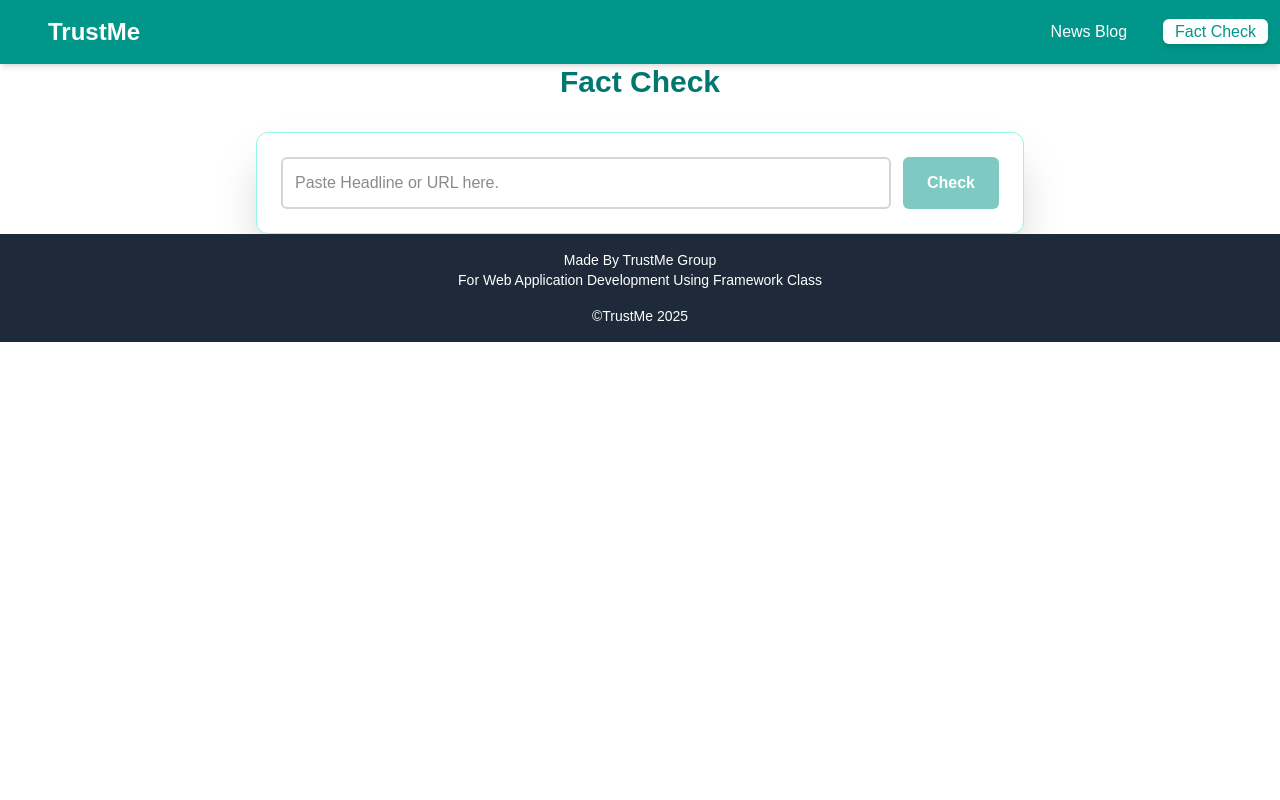
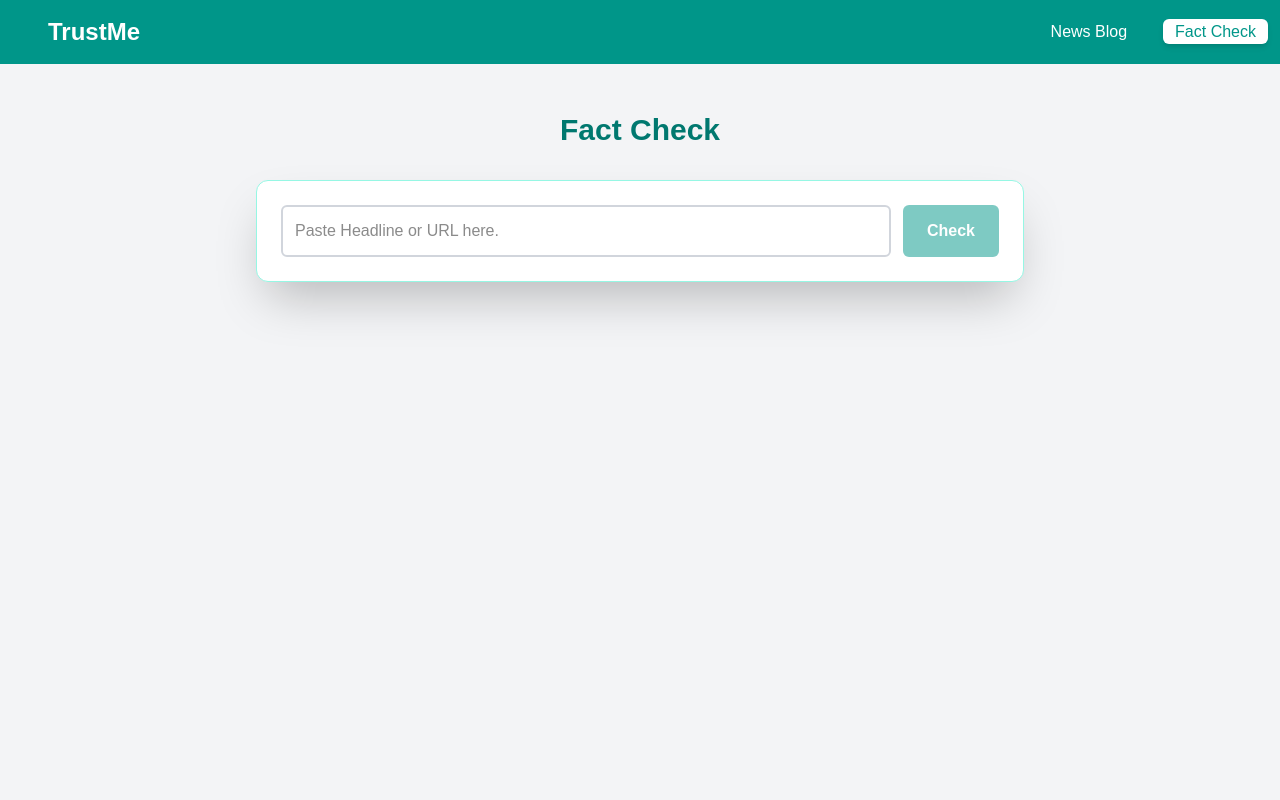
Before and after one commit to Cherry-pooki/Fake-News-Project-API, a Next.js app in the folder trustme-app/: page /fact-check in a window 1280 px wide. Shown: the top 800 px of the page. Built offline with nearby package versions, Linux system fonts and the light colour scheme; a web font is replaced by a local one.

Commit message:
Update page.tsx

```diff
--- a/trustme-app/app/fact-check/page.tsx
+++ b/trustme-app/app/fact-check/page.tsx
@@ -94,7 +94,7 @@
   };
 
   return (
-    <>
+    <div className='min-h-screen bg-gray-100 py-12 px-4'>
       <h1 className="text-3xl font-bold text-center mb-8 text-teal-700">Fact Check</h1>
 
       <div className="max-w-3xl mx-auto bg-white p-6 rounded-xl shadow-2xl border border-teal-200">
@@ -117,6 +117,6 @@
 
         {renderResult()}
       </div>
-    </>
+    </div>
   );
 }
```
